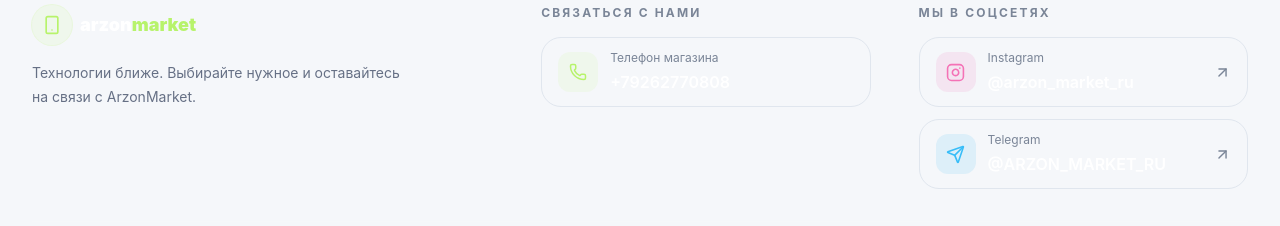
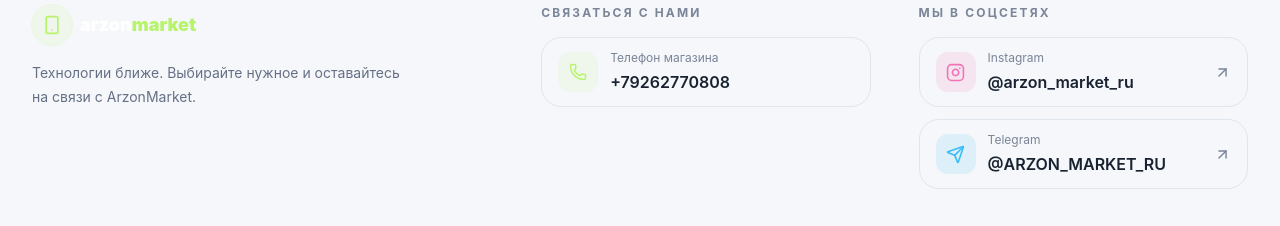
Before and after one commit to mehrvarshodiev/arzonmarket, a React (Vite) app in the folder client/: page / in a window 1280 px wide. Shown: the part 1975-2201 px from the top of the page. Built offline with nearby package versions, Linux system fonts and the light colour scheme; no server answers.

Commit message:
Improve footer link contrast in light theme

```diff
--- a/client/src/styles.css
+++ b/client/src/styles.css
@@ -213,3 +213,12 @@
 :root[data-theme="light"] .about-floating-chip{background:#fff;border-color:#dcebc9;color:#5a8c23}
 @media(max-width:767px){.about-hero{min-height:570px}.about-hero-art{top:auto;right:12%;bottom:3%;width:42%;transform:none;opacity:.92}.about-phone-card{width:46%;height:72%}.about-floating-chip{right:-25%;bottom:8%;font-size:8px}.about-standard-card{min-height:0;padding:19px}.about-promise-card{padding:16px}}
 @media(max-width:380px){.about-hero-art{right:14%;width:39%}.about-floating-chip{right:-35%;padding:8px}}
+
+
+/* Keep footer contact handles readable in the light theme. */
+:root[data-theme="light"] .site-footer a[href^="tel:"] .font-semibold,
+:root[data-theme="light"] .site-footer a[href*="instagram.com"] .font-semibold,
+:root[data-theme="light"] .site-footer a[href*="t.me/"] .font-semibold{color:#182230}
+:root[data-theme="light"] .site-footer a[href^="tel:"]:hover .font-semibold{color:#527d1f}
+:root[data-theme="light"] .site-footer a[href*="instagram.com"]:hover .font-semibold{color:#9d174d}
+:root[data-theme="light"] .site-footer a[href*="t.me/"]:hover .font-semibold{color:#075985}
```
